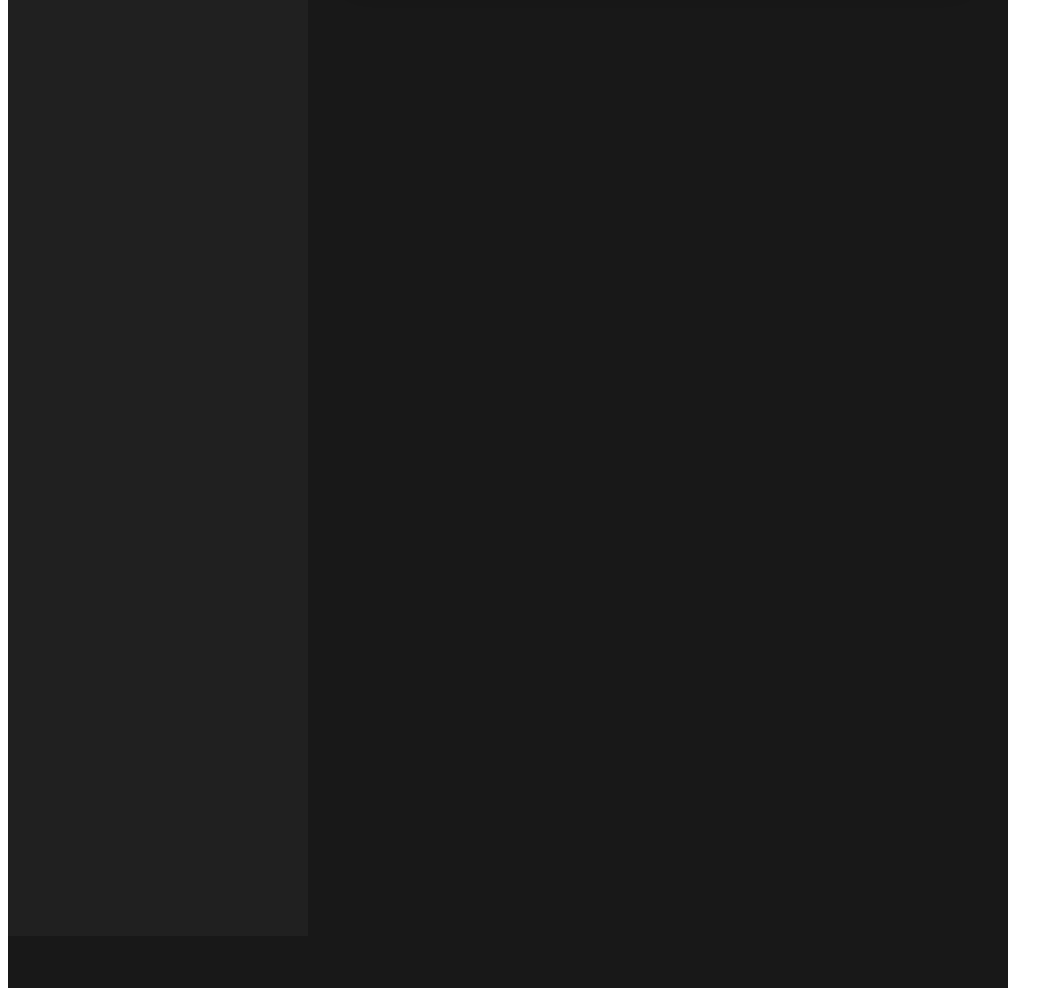
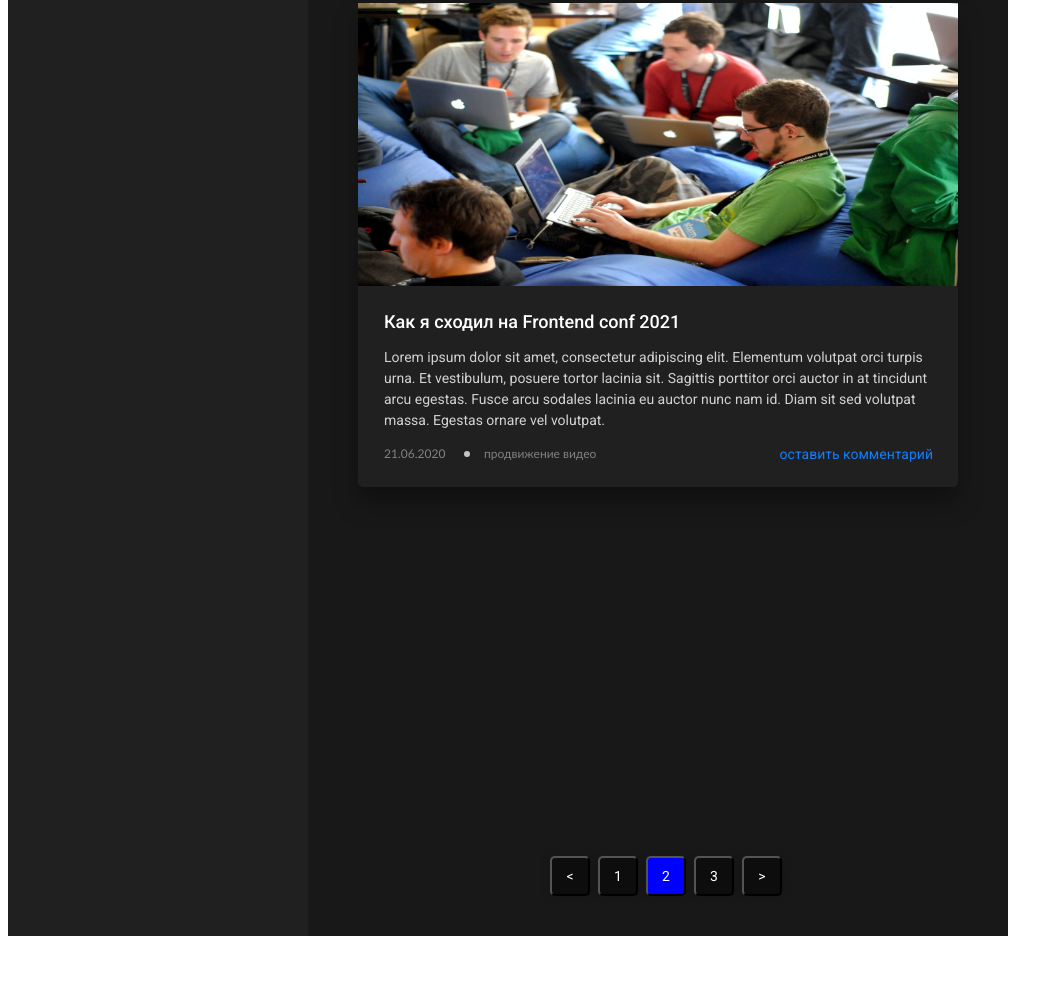
Before and after one commit to kharebovOleg/personal_blog, a plain HTML site: page index.html in a window 1280 px wide. Shown: the part 1072-2060 px from the top of the page, without its empty margins (0-1063 px from the left). After the commit the page ends 2008 px from the top, so only its background shows below. Drawn offline with Linux system fonts and the light colour scheme.

Commit message:
final commit

```diff
--- a/index.html
+++ b/index.html
@@ -9,8 +9,8 @@
 <body>
     <div class="home_page">
         <div class="header">
-            <a href="#" class="main_page">Главная</a>
-            <a href="#" class="about_me_page">Обо мне</a>
+            <a href="#" class="main_page">ГЛАВНАЯ</a>
+            <a href="#" class="about_me_page">ОБО МНЕ</a>
         </div>
         <div class="sidebar">
             <img src="images/Rectangle 1.jpg" alt="фото">
@@ -67,6 +67,27 @@
             <a href="#" class="post_promotion">продвижение видео</a>
             <a href="#" class="leave_comment">оставить комментарий</a>
         </div>
+        <div class="post2">
+            <img src="images/post2.jpg" alt="notebook" class="post2_img">
+            <p class="post2_name">Как я сходил на Frontend conf 2021</p>
+            <p class="post2_text">
+                Lorem ipsum dolor sit amet, consectetur adipiscing elit. Elementum volutpat
+                orci turpis urna. Et vestibulum, posuere tortor lacinia sit. Sagittis porttitor
+                 orci auctor in at tincidunt arcu egestas. Fusce arcu sodales lacinia eu auctor
+                  nunc nam id. Diam sit sed volutpat massa. Egestas ornare vel volutpat.
+            </p>
+            <p class="post2_date">21.06.2020</p>
+            <div class="little_circle2"></div>
+            <a href="#" class="post_promotion2">продвижение видео</a>
+            <a href="#" class="leave_comment2">оставить комментарий</a>
+        </div>
+        <ul class="button_list">
+            <li><button><span>&lt</span></button></li>
+            <li><button><span>1</span></button></li>
+            <li><button style="background-color: blue;"><span>2</span></button></li>
+            <li><button><span>3</span></button></li>
+            <li><button><span>&gt</span></button></li>
+        </ul>
     </div>
 </body>
 </html>
--- a/style.css
+++ b/style.css
@@ -12,7 +12,7 @@ body {
 .home_page {
     position: absolute;
     width: 1000px;
-    height: 2208px;
+    height: 2000px;
     background: rgba(24, 24, 24, 1)
 }
 .header{
@@ -453,8 +453,6 @@ button p {
     line-height: 14.4px;
     text-align: left;
     color: rgba(130, 130, 130, 1);
-
-
 }
 .little_circle {
     position: absolute;
@@ -466,7 +464,6 @@ button p {
     border-radius: 50%;
 }
 .post_promotion {
-    display: inline;
     position: absolute;
     width: 113px;
     height: 14px;
@@ -477,13 +474,13 @@ button p {
     font-weight: 400;
     line-height: 14.4px;
     color: rgba(130, 130, 130, 1);
-    list-style-type: circle;
+    text-decoration: none;
 }
 .leave_comment {
     position: absolute;
     width: 154px;
     height: 16px;
-    top: 369px;
+    top: 370px;
     left: 421px;
     gap: 0px;
     opacity: 0px;
@@ -495,3 +492,127 @@ button p {
     color: rgba(16, 126, 255, 1);
     text-decoration: none;
 }
+.post2 {
+    position: absolute;
+    width: 600px;
+    height: 484px;
+    top: 1067px;
+    left: 350px;
+    gap: 0px;
+    border-radius: 5px ;
+    background: rgba(32, 32, 32, 1);
+    box-shadow: 0px 15px 25px 0px rgba(0, 0, 0, 0.35);
+}
+.post2_img {
+    position: absolute;
+    width: 600px;
+    height: 283px;
+    top: 0px;
+    left: 0px;
+}
+.post2_name {
+    position: absolute;
+    width: 394.44px;
+    height: 21px;
+    top: 290px;
+    left: 26px;
+    font-family: 'Roboto';
+    font-size: 18px;
+    font-weight: 500;
+    line-height: 21.09px;
+    text-align: left;
+    color: white;
+}
+.post2_text {
+    position: absolute;
+    width: 549px;
+    height: 92px;
+    top: 330px;
+    left: 26px;
+    font-family: 'Roboto';
+    font-size: 14px;
+    font-weight: 400;
+    line-height: 21px;
+    text-align: left;
+    color: rgba(210, 210, 210, 1);
+}
+.post2_date {
+    margin: 0;
+    position: absolute;
+    width: 61px;
+    height: 14px;
+    top: 444px;
+    left: 26px;
+    font-family: 'Lato';
+    font-size: 12px;
+    font-weight: 400;
+    line-height: 14.4px;
+    text-align: left;
+    color: rgba(130, 130, 130, 1);
+}
+.little_circle2 {
+    position: absolute;
+    width: 6px;
+    height: 6px;
+    top: 448px;
+    left: 106px;
+    background: rgba(196, 196, 196, 1);
+    border-radius: 50%;
+}
+.post_promotion2 {
+    position: absolute;
+    width: 113px;
+    height: 14px;
+    top: 444px;
+    left: 126px;
+    font-family: 'Lato';
+    font-size: 12px;
+    font-weight: 400;
+    line-height: 14.4px;
+    color: rgba(130, 130, 130, 1);
+    text-decoration: none;
+}
+.leave_comment2 {
+    position: absolute;
+    width: 154px;
+    height: 16px;
+    top: 443px;
+    left: 421px;
+    gap: 0px;
+    opacity: 0px;
+    font-family: 'Roboto';
+    font-size: 14px;
+    font-weight: 400;
+    line-height: 16.41px;
+    text-align: right;
+    color: rgba(16, 126, 255, 1);
+    text-decoration: none;
+}
+.button_list {
+    margin: 0;
+    position: absolute;
+    width: 240px;
+    height: 40px;
+    top: 1920px;
+    left: 500px;
+}
+.button_list li {
+    display: inline;
+    margin: 2px;
+}
+.button_list li button {
+    width: 40px;
+    height: 40px;
+    gap: 10px;
+    border-radius: 5px;
+    background: rgba(13, 13, 13, 1);
+    box-shadow: 0px 0px 10px 0px rgba(0, 0, 0, 0.15);
+}
+.button_list li button span {
+    font-family: 'Roboto';
+    font-size: 14px;
+    font-weight: 400;
+    line-height: 16.41px;
+    text-align: center;
+    color: rgba(255, 255, 255, 1);
+}
```
Also changed, not shown: images/post2.jpg (added).
